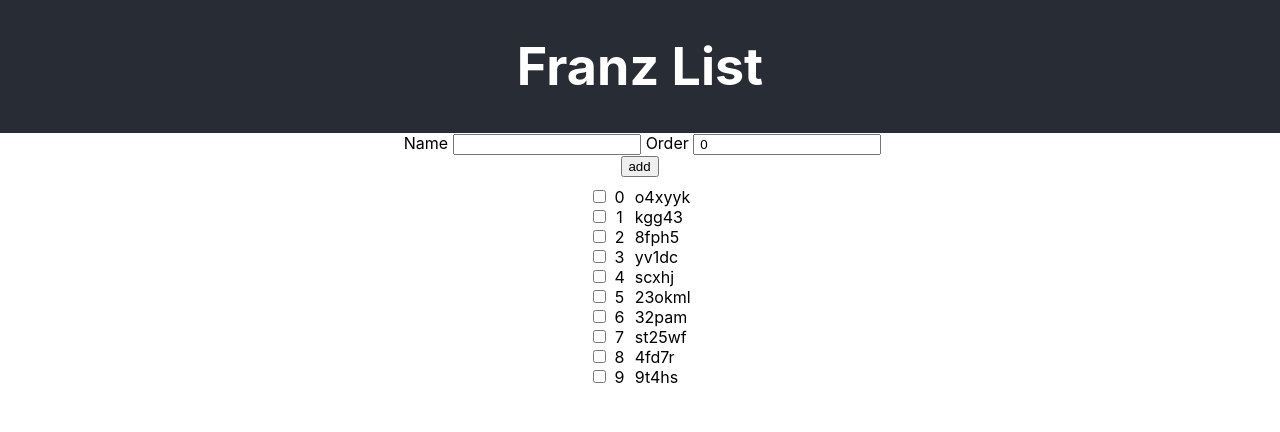
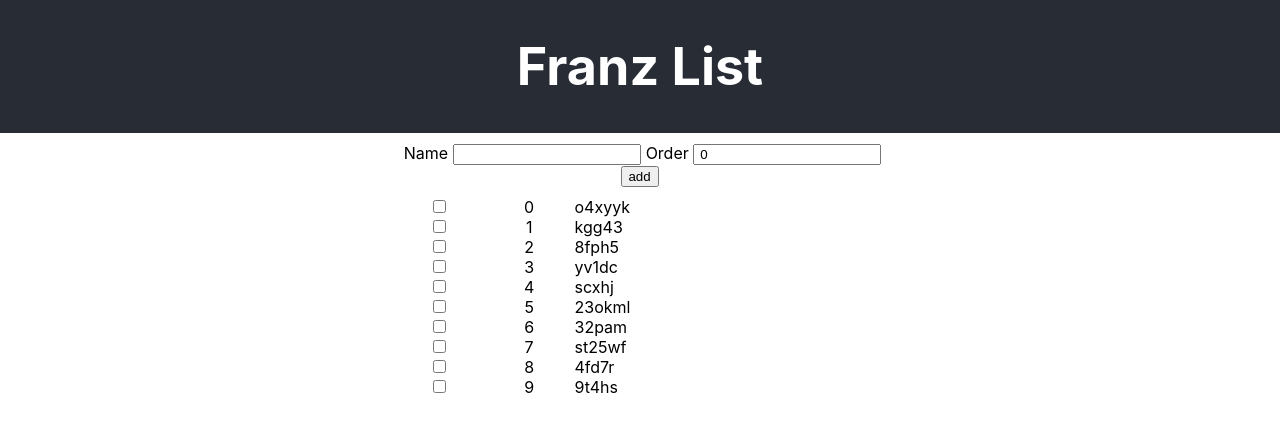
Before and after one commit to vctls/franz_list, a React (Create React App) app: page / in a window 1280 px wide. Shown: the top 432 px of the page. Built offline with nearby package versions, Linux system fonts and the light colour scheme.

Commit message:
Styling.

```diff
--- a/src/component/Item.css
+++ b/src/component/Item.css
@@ -1,5 +1,9 @@
 .item {
     display: table-row;
+}
+
+.item:hover {
+    background: lightgray;
 }
 
 label, input, span {
--- a/src/component/List.css
+++ b/src/component/List.css
@@ -1,6 +1,11 @@
+main {
+    max-width: 500px;
+    margin: 10px auto;
+}
+
 #list {
     display: table;
-    margin: auto;
     padding: 0;
-    margin-top: 10px;
+    margin: 10px auto auto;
+    width: 100%;
 }
--- a/src/component/List.tsx
+++ b/src/component/List.tsx
@@ -61,7 +61,7 @@ const List = () => {
   };
 
   return (
-    <>
+    <main>
       <ItemForm onSubmitHandler={addItem}></ItemForm>
       <ol id="list">
         {itemsState.map((item) => {
@@ -78,7 +78,7 @@ const List = () => {
           );
         })}
       </ol>
-    </>
+    </main>
   );
 };
 
--- a/src/index.css
+++ b/src/index.css
@@ -6,8 +6,3 @@ body {
     -webkit-font-smoothing: antialiased;
     -moz-osx-font-smoothing: grayscale;
 }
-
-code {
-    font-family: source-code-pro, Menlo, Monaco, Consolas, 'Courier New',
-    monospace;
-}
```
